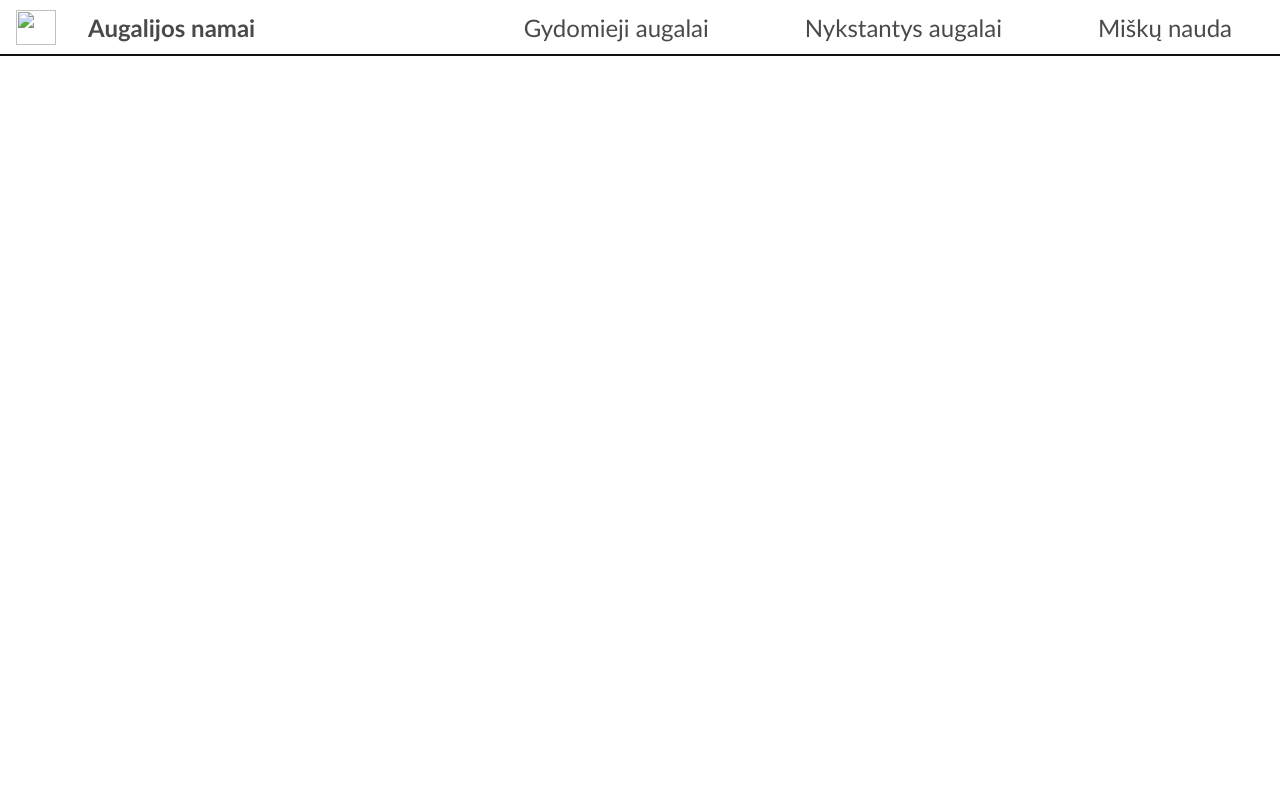
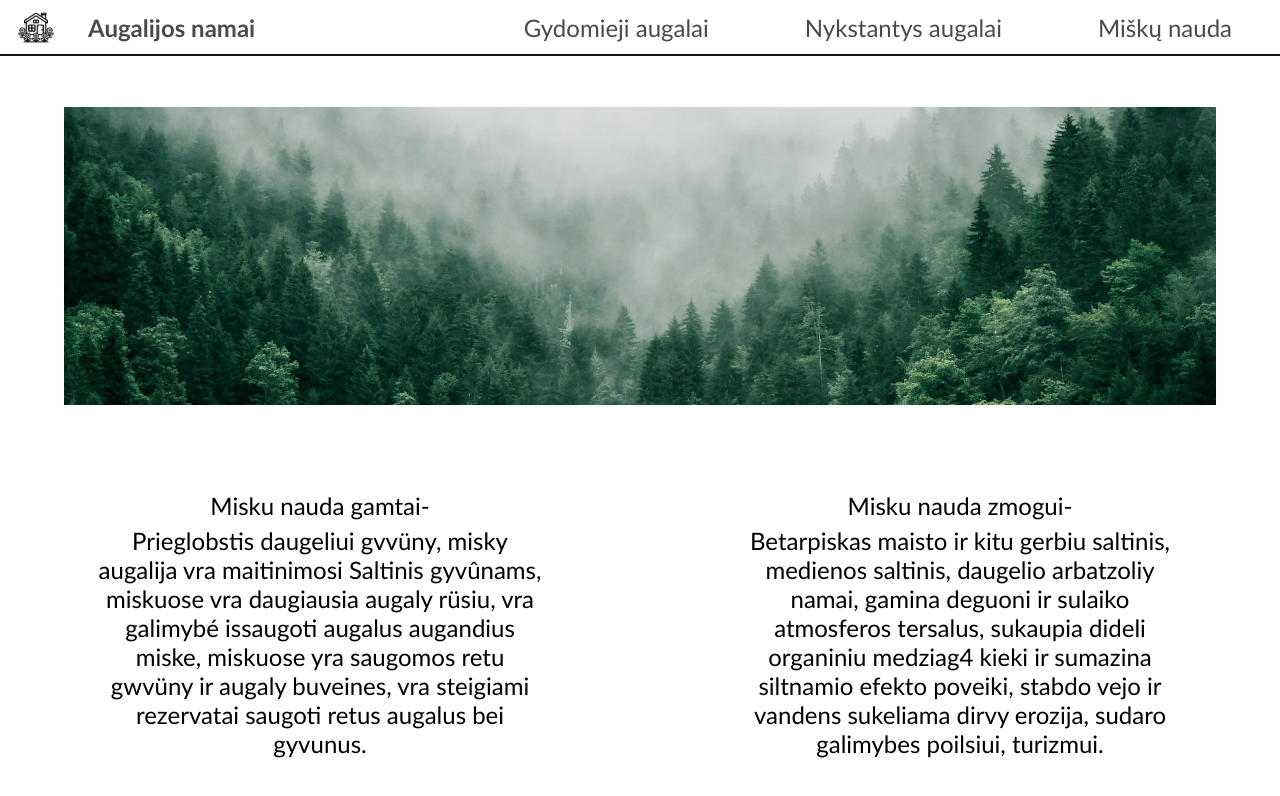
Before and after one commit to Kestazy/css_kartojimo_uzduotis, a plain HTML site: page misknau.html in a window 1280 px wide. Drawn offline with Linux system fonts and the light colour scheme.

Commit message:
papildymas

```diff
--- a/misknau.html
+++ b/misknau.html
@@ -10,8 +10,9 @@
 <body>
     <nav>
         <div class="sitelogo">
-            <img src="" alt="">
+            <img src="./img/logotipas.png" alt="sodyba">
             <h1><a href="./index.html">Augalijos namai</a></h1>
+<!-- hamburgeris -->
             <a href="./menu.html" class="hamburger">
                 <span class="bar"></span>
                 <span class="bar"></span>
@@ -26,5 +27,16 @@
             </ul>
         </div>
     </nav>
+    <main class="three">
+        <div class="foto"></div>
+        <div>
+            <p>Misku nauda gamtai-</p>
+            <p>Prieglobstis daugeliui gvvüny, misky augalija vra maitinimosi Saltinis gyvûnams, miskuose vra daugiausia augaly rüsiu, vra galimybé issaugoti augalus augandius miske, miskuose yra saugomos retu gwvüny ir augaly buveines, vra steigiami rezervatai saugoti retus augalus bei gyvunus.</p>
+        </div>
+        <div>
+            <p>Misku nauda zmogui-</p>
+            <p>Betarpiskas maisto ir kitu gerbiu saltinis, medienos saltinis, daugelio arbatzoliy namai, gamina deguoni ir sulaiko atmosferos tersalus, sukaupia dideli organiniu medziag4 kieki ir sumazina siltnamio efekto poveiki, stabdo vejo ir vandens sukeliama dirvy erozija, sudaro galimybes poilsiui, turizmui.</p>
+        </div>
+    </main>
 </body>
 </html>
--- a/style/_mainn.scss
+++ b/style/_mainn.scss
@@ -68,3 +68,30 @@
         display: none;
     }
 }
+
+.three{
+    height: 93%;
+    width: 100%;
+    @include flexcenter;
+    flex-wrap: wrap;
+    .foto{
+        width: 90%;
+        height: 40%;
+        margin: 1rem 0;
+        background-image: url('../img/miskas.jpeg');
+        background-position: center;
+        background-size: cover;
+    }
+    div{
+        width: 50%;
+        @include flexcenter;
+        flex-wrap: wrap;
+        align-content: center;
+        p{
+            width: 70%;
+            text-align: center;
+            font-size: 1.5rem;
+            padding-bottom: 0.4rem;
+        }
+    }
+}
```
Also changed, not shown: gydau.html (+2 -1 lines), index.html (+1 -0 lines), menu.html (+2 -1 lines), nykaug.html (+3 -2 lines), img/miskas.jpeg (added), style/style.css, 1 other file.
